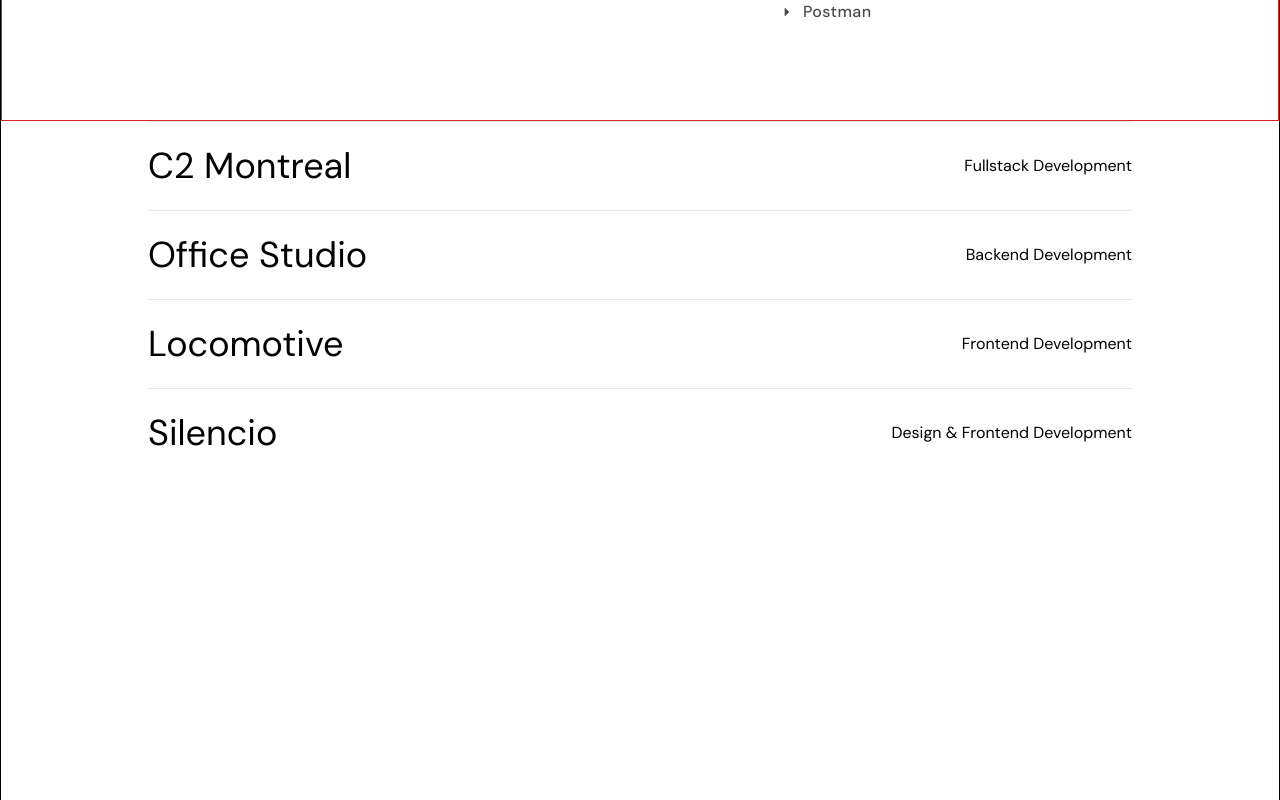
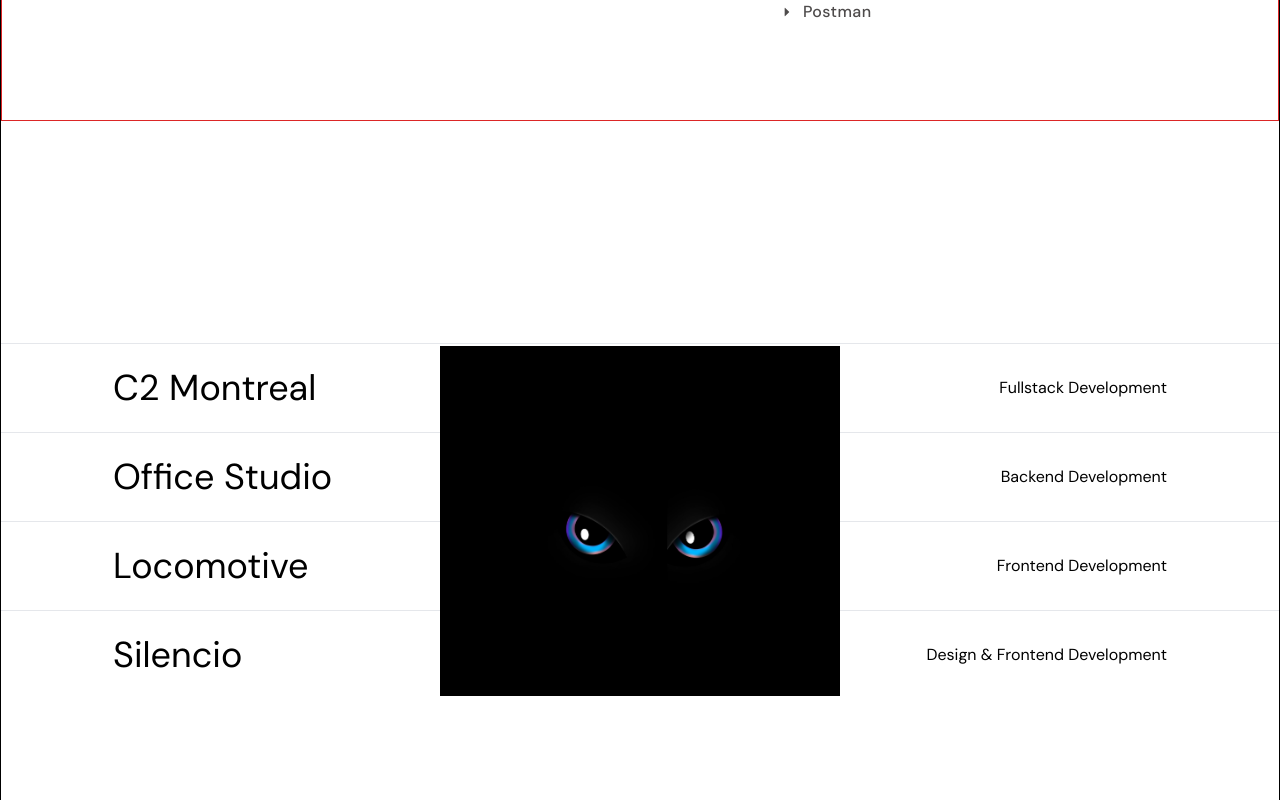
Before and after one commit to sawnaytharpoe02/PortofolioV2, a React (Vite) app: page / in a window 1280 px wide. Shown: the part 1640-2440 px from the top of the page. Built offline with nearby package versions, Linux system fonts and the light colour scheme.

Commit message:
edit project modal

```diff
--- a/src/components/ProjectCard.jsx
+++ b/src/components/ProjectCard.jsx
@@ -9,7 +9,7 @@
       onMouseLeave={() => {
         setModal({ active: false, index });
       }}
-      className="flex justify-between items-center py-6 cursor-pointer border-t broder-t-neutral-500 group">
+      className="w-full flex justify-between items-center py-6 px-28 cursor-pointer border-t broder-t-neutral-500 group">
       <h2 className="text-4xl group-hover:translate-x-[-10px] group-hover:opacity-50 transition-all duration-300 ease-in-out">
         {title}
       </h2>
--- a/src/components/ProjectModal.jsx
+++ b/src/components/ProjectModal.jsx
@@ -1,24 +1,57 @@
 import React from "react";
+import styles from "./style.module.css";
 
-const ProjectModal = ({ modal, projects }) => {
+export default function index({ modal, projects }) {
+  const { active, index } = modal;
+
   return (
-    <div className="absolute bg-white width-[400px] height-[350px] overflow-hidden pointer-events-none flex items-center justify-center">
-      <div className="w-full h-full absolute transition duration-500 ">
+    <>
+      <div className={styles.modalContainer}>
+        <div style={{ top: index * -100 + "%" }} className={styles.modalSlider}>
           {projects.map((project, index) => {
             const { src, color } = project;
 
             return (
               <div
-              key={`projectmodal_${index}`}
-              className=""
-              style={{ backgroundColor: color }}>
-              <img src={`/${src}`} width={300} height={0} alt="image" />
+                className={styles.modal}
+                style={{ backgroundColor: color }}
+                key={`modal_${index}`}>
+                <img src={`/${src}`} width="300px" height="0" alt="image" />
               </div>
             );
           })}
         </div>
       </div>
+    </>
   );
-};
+}
 
-export default ProjectModal;
+// const ProjectModal = ({ modal, projects }) => {
+//   const { active, index } = modal;
+
+//   return (
+//     <>
+//       <div className="absolute bg-white width-[400px] height-[350px] flex items-center justify-center overflow-hidden pointer-events-none">
+//         <div
+//           style={{ top: index * -100 + "%" }}
+//           className="transition-top duration-100 ease-[cubic-bezier(0.76, 0, 0.24, 1)]">
+//           {projects.map((project, index) => {
+//             const { src, color } = project;
+//             console.log(color);
+
+//             return (
+//               <div
+//                 key={`projectmodal_${index}`}
+//                 className="relative w-full h-full flex justify-center items-center"
+//                 style={{ backgroundColor: color }}>
+//                 <img src={`/${src}`} width="300px" height="auto" alt="image" />
+//               </div>
+//             );
+//           })}
+//         </div>
+//       </div>
+//     </>
+//   );
+// };
+
+// export default ProjectModal;
--- /dev/null
+++ b/src/components/style.module.css
@@ -0,0 +1,51 @@
+.modalContainer {
+  height: 350px;
+  width: 400px;
+  position: absolute;
+  background-color: white;
+  overflow: hidden;
+  pointer-events: none;
+  display: flex;
+  align-items: center;
+  justify-content: center;
+}
+
+.modalSlider {
+  height: 100%;
+  width: 100%;
+  position: absolute;
+  transition: top 0.5s cubic-bezier(0.76, 0, 0.24, 1);
+}
+
+.modal {
+  height: 100%;
+  width: 100%;
+  display: flex;
+  align-items: center;
+  justify-content: center;
+}
+
+.modal img {
+  height: auto;
+}
+
+.cursor,
+.cursorLabel {
+  width: 80px;
+  height: 80px;
+  border-radius: 50%;
+  background-color: #455CE9;
+  color: white;
+  position: absolute;
+  z-index: 2;
+  display: flex;
+  align-items: center;
+  justify-content: center;
+  font-size: 14px;
+  font-weight: 300;
+  pointer-events: none;
+}
+
+.cursorLabel {
+  background-color: transparent;
+}
--- a/src/section/project/index.jsx
+++ b/src/section/project/index.jsx
@@ -7,7 +7,7 @@
     {
       title: "C2 Montreal",
       development: "Fullstack",
-      src: "one.jng",
+      src: "one.jpg",
       color: "#000000",
     },
 
@@ -35,8 +35,8 @@
 
   const [modal, setModal] = useState({ active: false, index: 0 });
   return (
-    <main>
-      <div className="max-w-screen-lg px-5 mx-auto ">
+    <main className="flex h-screen justify-center items-center">
+      <div className="w-screen flex flex-col items-center justify-center">
         {projects.map((project, index) => {
           return (
             <ProjectCard
@@ -48,8 +48,8 @@
             />
           );
         })}
-        <ProjectModal modal={modal} projects={projects} />
       </div>
+      <ProjectModal modal={modal} projects={projects} />
     </main>
   );
 };
```
Lines whose indentation alone changed are shown as unchanged.
